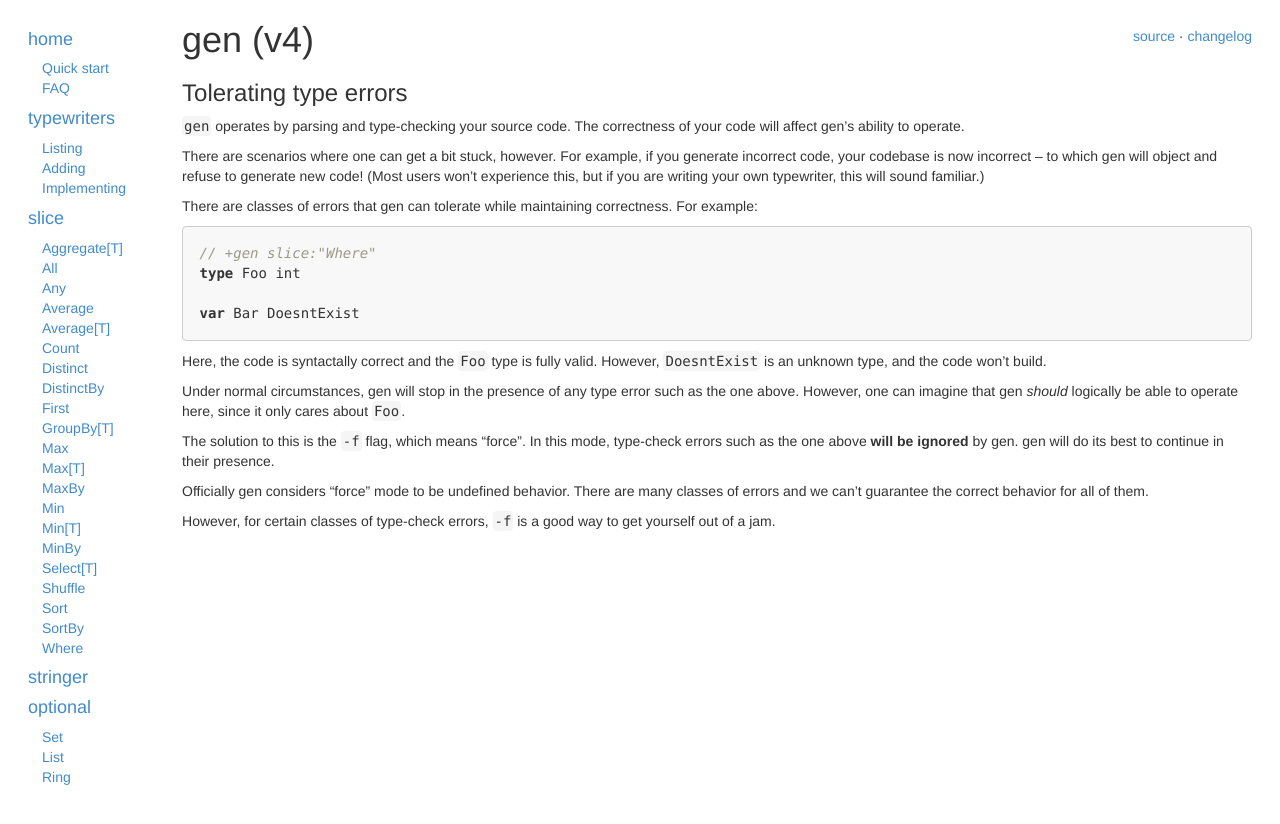
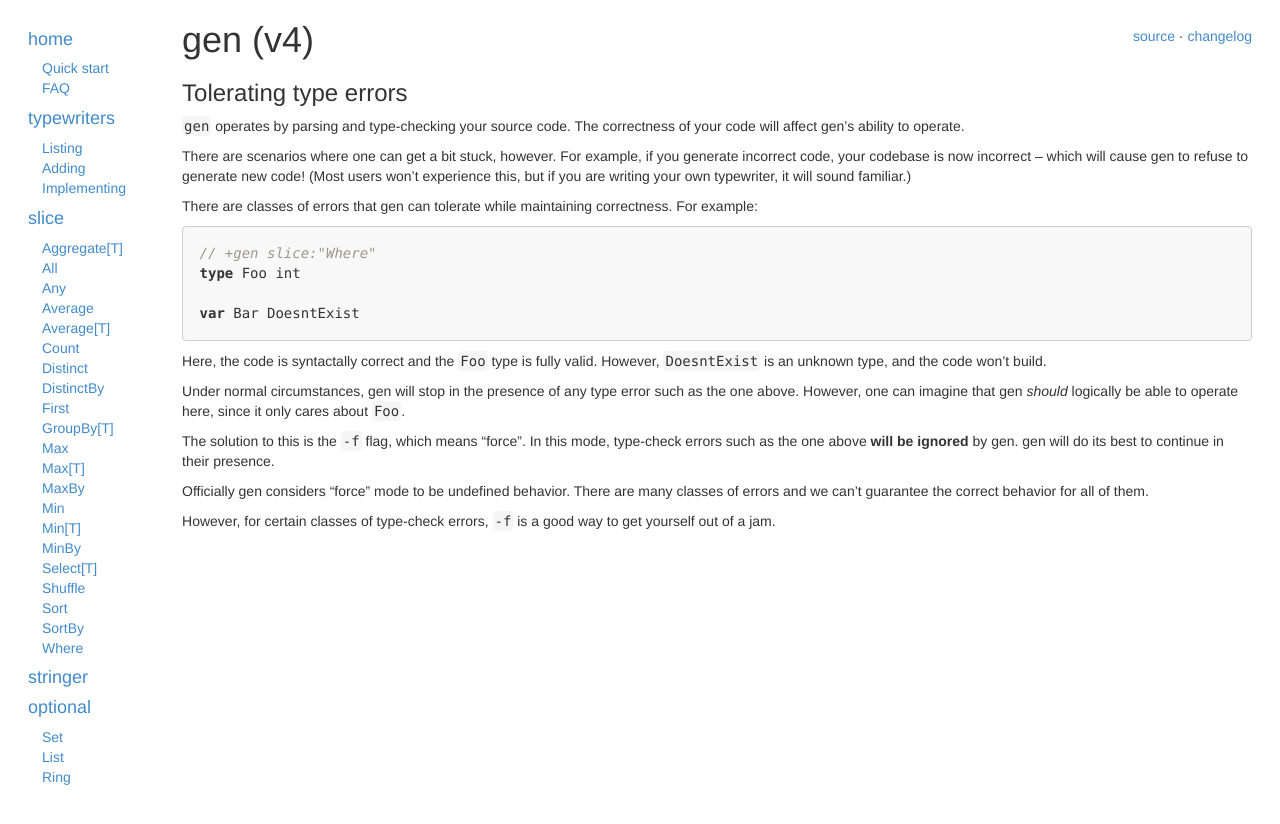
Before and after one commit to clipperhouse/gen, a Jekyll site: the page built from force/index.md, in a window 1280 px wide. Shown: the top 824 px of the page. Built offline with Jekyll 4.4.1, drawn with Linux system fonts in a browser that asks for light colours.

Commit message:
Update index.md

```diff
--- a/force/index.md
+++ b/force/index.md
@@ -9,7 +9,7 @@ order: 1
 
 `gen` operates by parsing and type-checking your source code. The correctness of your code will affect gen's ability to operate.
 
-There are scenarios where one can get a bit stuck, however. For example, if you generate incorrect code, your codebase is now incorrect -- to which gen will object and refuse to generate new code! (Most users won't experience this, but if you are writing your own typewriter, this will sound familiar.)
+There are scenarios where one can get a bit stuck, however. For example, if you generate incorrect code, your codebase is now incorrect -- which will cause gen to refuse to generate new code! (Most users won't experience this, but if you are writing your own typewriter, it will sound familiar.)
 
 There are classes of errors that gen can tolerate while maintaining correctness. For example:
 
```
